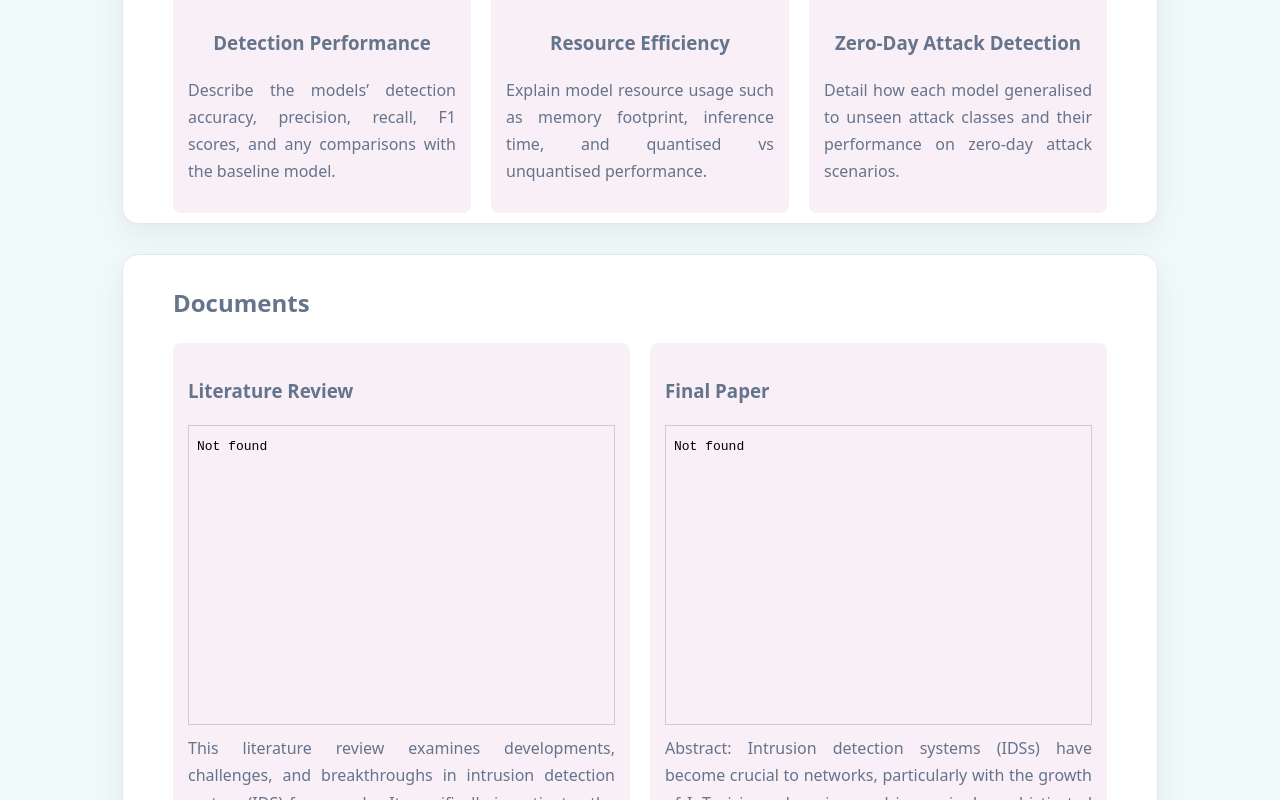
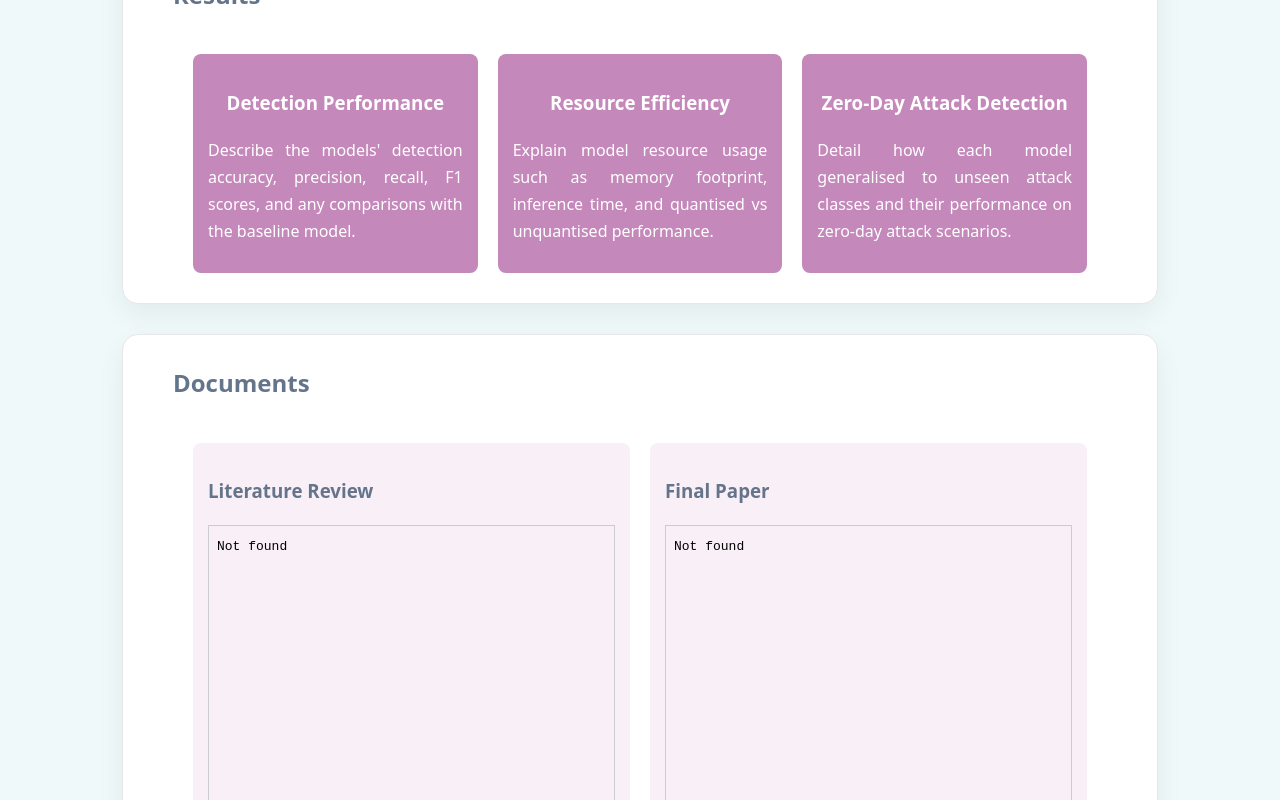
Before and after one commit to SianC7/LAIDS-Website, a plain HTML site: page sian.html in a window 1280 px wide. Shown: the part 2000-2800 px from the top of the page. Drawn offline with Linux system fonts and the light colour scheme.

Commit message:
profile improvements

```diff
--- a/assets/memProfStyle.css
+++ b/assets/memProfStyle.css
@@ -145,15 +145,63 @@
   ol.clean li:last-child {
     margin-bottom: 0;
   }
+  /* --- EXPERIMENT METHODOLOGY --- */
+  .exp_meth-container {
+    display: flex;
+    gap: 20px;
+    flex-wrap: wrap;
+    align-items: stretch; /* Makes all children stretch to same height */
+    align-content: stretch; /* stretch all rows equally */
+    padding: 20px;
+  }
+
+  .exp-block {
+    flex: 1 1 250px;
+    background: #c488ba;
+    color: white;
+    padding: 15px;
+    border-radius: 8px;
+  }
+  /* --- FINDINGS STYLE --- */
+  .findings-container {
+    display: flex;
+    gap: 20px;
+    flex-wrap: wrap;
+    align-items: stretch; /* Makes all children stretch to same height */
+    align-content: stretch; /* stretch all rows equally */
+    padding: 20px;
+  }
+
+  .findings-block {
+    flex: 1 1 250px;
+    background: #c488ba;
+    color: white;
+    padding: 15px;
+    border-radius: 8px;
+  }
 
   /* --- DOCUMENT CARD --- */
+
+  .doc-container {
+    display: flex;
+    gap: 20px;
+    flex-wrap: wrap;
+    align-items: stretch; /* Makes all children stretch to same height */
+    align-content: stretch; /* stretch all rows equally */
+    padding: 20px;
+  }
 
   /* Makes document cards stretch and keep button at bottom */
   .doc-card {
     display: flex;                /* Stack content vertically */
     flex-direction: column;       /* Arrange child elements top-to-bottom */
     justify-content: space-between; /* Push last item (button) to bottom */
-    height: 100%;                 /* Fill full available height */
+    height: 100%;                 /*Fill full available height */
+
+    flex: 1 1 0;                 /* Grow & shrink equally, base size ignored */
+    background: #F9EFF7;          /* light card background */
+    padding: 15px;                /* spacing inside the card */
+    border-radius: 8px;           /* rounded corners */
   }
 
   /* Ensures "Open" button stays at the bottom */
--- a/sian.html
+++ b/sian.html
@@ -73,11 +73,11 @@
       <article class="card">
         <h2> Experiment Methodology </h2>
 
-        <div class="exp_meth-container" style="display: flex; gap: 20px; flex-wrap: wrap;">
+        <div class="exp_meth-container">
           <!-- Block 1 -->
-          <div class="exp-block" style="flex: 1 1 250px; background: #F9EFF7; padding: 15px; border-radius: 8px;">
+          <div class="exp-block">
             <h3 style="text-align: center;">Benchmarking</h3>
-            <p style="text-align: justify;">
+            <p style="text-align: justify;color: white;">
               The purpose of this experiment is to establish a performance and
               resource baseline by benchmarking the initial full precision (FP32)
               models against the baseline CNN. Benchmarking provides a fair
@@ -89,9 +89,9 @@
           </div>
 
           <!-- Block 2 -->
-          <div class="exp-block" style="flex: 1 1 250px; background: #F9EFF7; padding: 15px; border-radius: 8px;">
+          <div class="exp-block">
             <h3 style="text-align: center;">Quantisation</h3>
-            <p style="text-align: justify;">
+            <p style="text-align: justify;color: white;">
               This experiment investigates the impact of quantisation on the
               performance and resource efficiency of the FP32 baseline CNN,
               PCA-CNN and AE-MLP models, addressing the second research
@@ -104,9 +104,9 @@
           </div>
 
           <!-- Block 3 -->
-          <div class="exp-block" style="flex: 1 1 250px; background: #F9EFF7; padding: 15px; border-radius: 8px;">
+          <div class="exp-block">
             <h3 style="text-align: center;">Generalisation</h3>
-            <p style="text-align: justify;">
+            <p style="text-align: justify;color: white;">
               This experiment evaluates the ability of the models and their quantised variants to
               generalise to previously unseen, zero-day attacks,
               addressing the third research question of this study. The objective
@@ -124,23 +124,23 @@
       <article class="card">
         <h2>Results</h2>
 
-        <div class="results-container" style="display: flex; gap: 20px; flex-wrap: wrap;">
+        <div class="findings-container">
           <!-- Block 1 -->
-          <div class="result-block" style="flex: 1 1 250px; background: #F9EFF7; padding: 15px; border-radius: 8px;">
+          <div class="findings-block">
             <h3 style="text-align: center;">Detection Performance</h3>
-            <p style="text-align: justify;">Describe the models’ detection accuracy, precision, recall, F1 scores, and any comparisons with the baseline model.</p>
+            <p style="text-align: justify;color: white;">Describe the models' detection accuracy, precision, recall, F1 scores, and any comparisons with the baseline model.</p>
           </div>
 
           <!-- Block 2 -->
-          <div class="result-block" style="flex: 1 1 250px; background: #F9EFF7; padding: 15px; border-radius: 8px;">
+          <div class="findings-block">
             <h3 style="text-align: center;">Resource Efficiency</h3>
-            <p style="text-align: justify;">Explain model resource usage such as memory footprint, inference time, and quantised vs unquantised performance.</p>
+            <p style="text-align: justify;color: white;">Explain model resource usage such as memory footprint, inference time, and quantised vs unquantised performance.</p>
           </div>
 
           <!-- Block 3 -->
-          <div class="result-block" style="flex: 1 1 250px; background: #F9EFF7; padding: 15px; border-radius: 8px;">
+          <div class="findings-block" >
             <h3 style="text-align: center;">Zero-Day Attack Detection</h3>
-            <p style="text-align: justify;">Detail how each model generalised to unseen attack classes and their performance on zero-day attack scenarios.</p>
+            <p style="text-align: justify;color: white;">Detail how each model generalised to unseen attack classes and their performance on zero-day attack scenarios.</p>
           </div>
         </div>
       </article>
@@ -150,13 +150,13 @@
     <section class="grid">
       <article class="card">
         <h2>Documents</h2>
-        <div class="doc-container" style="display: flex; gap: 20px; flex-wrap: wrap;">
+        <div class="doc-container">
 
           <!-- Literature Paper -->
-          <div class="doc-card" style="flex: 1 1 400px; background: #F9EFF7; padding: 15px; border-radius: 8px;">
+          <div class="doc-card" >
             <h3>Literature Review</h3>
             <iframe src="docs/Literature_Review_Sian_Caine.pdf"
-                    style="width: 100%; height: 300px; border: 1px solid #ccc;"
+                    style="width: 100%; height: 540px; border: 1px solid #ccc;"
                     scrolling="yes">
             </iframe>
             <p style="margin-top: 10px; text-align: justify;">
@@ -170,6 +170,9 @@
               machine learning IDSs with deep learning IDSs. The feasibility of implementing a lightweight DL or ML-DL hybrid
               IDS is also assessed, along with the implications of the reviewed literature for the LAIDS project. Finally,
               conclusions are drawn, and a path forward for the LAIDS project is outlined.
+              <br>
+              <br>
+              <br>
             </p>
             <!-- Open button -->
             <a href="docs/Literature_Review_Sian_Caine.pdf"
@@ -191,10 +194,10 @@
           </div>
 
           <!-- Final Paper -->
-          <div class="doc-card" style="flex: 1 1 400px; background: #F9EFF7; padding: 15px; border-radius: 8px;">
+          <div class="doc-card">
             <h3>Final Paper</h3>
             <iframe src="docs/Final_Paper_Sian_Caine.pdf"
-                    style="width: 100%; height: 300px; border: 1px solid #ccc;"
+                    style="width: 100%; height: 540px; border: 1px solid #ccc;"
                     scrolling="yes">
             </iframe>
             <p style="margin-top: 10px; text-align: justify;">
```
